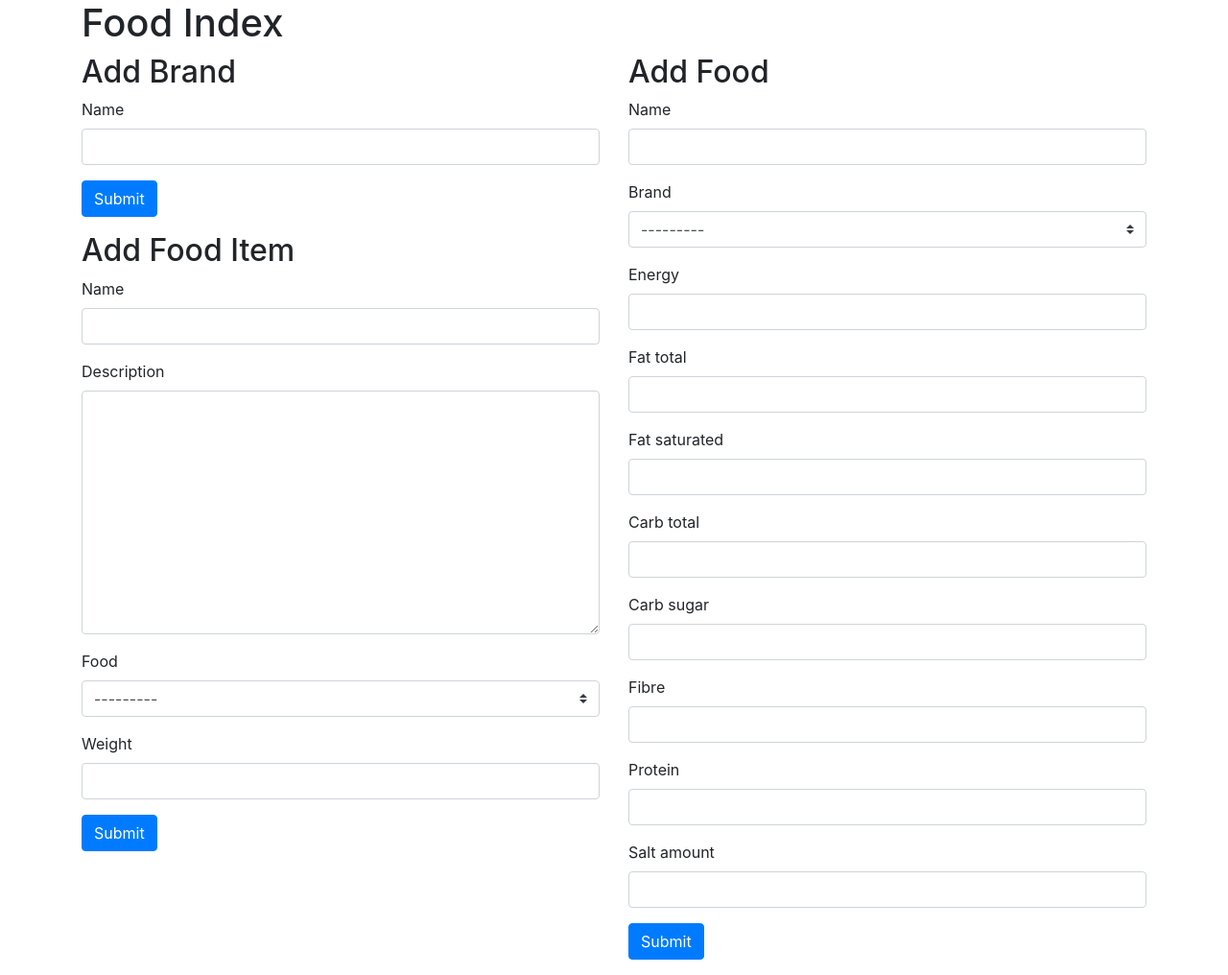
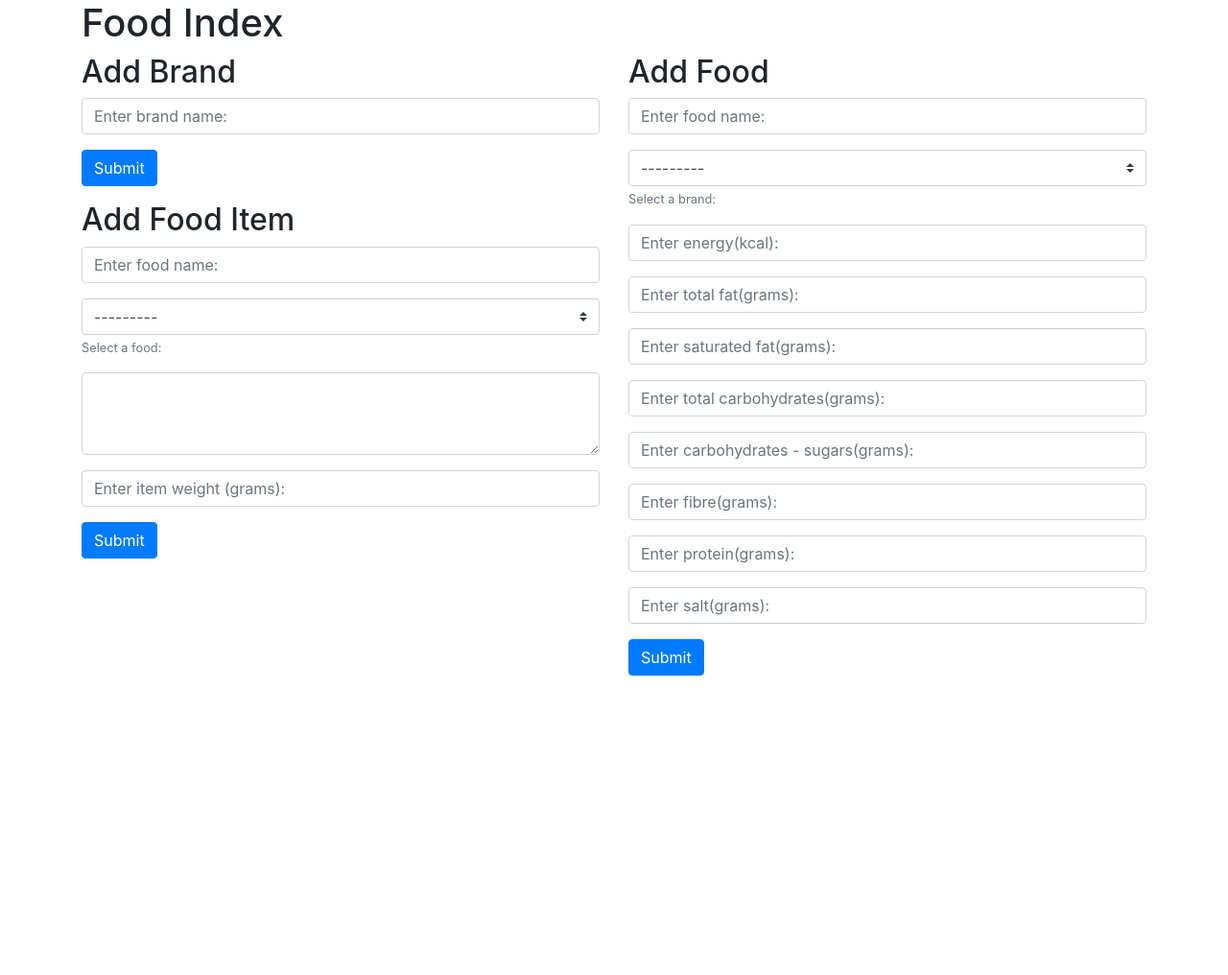
Before and after one commit to Echoic88/Airmed-Nutrition, a Django app: page /food/ in a window 1280 px wide. Shown: the whole page at 96% size. After the commit the page ends 704 px from the top, so only its background shows below. Run offline with Django 3.2, Linux system fonts and the light colour scheme; data that the repository does not hold is empty; some libraries are stand-ins or nearby versions.

Commit message:
Add forms to food index.html Forms app: models: FoodBase model: add verbose names to fields for clarity. change name of "compare_answers" receiver to "calculated_fields"
Forms:
Add placeholders for BrandForm, FoodBaseForm, FoodItemForm.
Add sr-only class to all labels.

templates:
food/index.html - add BrandForm, FoodBaseForm, FoodItem form temporarily

```diff
--- a/food/forms.py
+++ b/food/forms.py
@@ -1,6 +1,6 @@
 from django import forms
 from crispy_forms.helper import FormHelper
-from crispy_forms.layout import Submit
+from crispy_forms.layout import Submit, Layout, Field
 from .models import Brand, FoodBase, FoodItem
 
 
@@ -16,10 +16,13 @@ class BrandForm(forms.ModelForm):
         super().__init__(*args, **kwargs)
         self.helper = FormHelper()
         self.helper.form_id = "id-brandForm"
-        self.helper.form_class = "blueForms"
+        self.helper.label_class = "sr-only"
         self.helper.form_method = "post"
         self.helper.form_action = "food:add_brand"
         self.helper.add_input(Submit("submit", "Submit"))
+        self.helper.layout = Layout(
+            Field("name", placeholder="Enter brand name:")
+        )
 
 
 class FoodBaseForm(forms.ModelForm):
@@ -32,15 +35,45 @@ class FoodBaseForm(forms.ModelForm):
             "name", "brand", "energy", "fat_total", "fat_saturated",
             "carb_total", "carb_sugar", "fibre", "protein", "salt_amount",
         ]
+        help_texts = {
+            "brand":"Select a brand:"
+        }
+        # widgets = {
+        #     "brand": forms.Select(attrs={
+        #         "value": "Select the brand:",
+        #         "selected": True
+        #     })
+        # }
 
     def __init__(self, *args, **kwargs):
         super().__init__(*args, **kwargs)
         self.helper = FormHelper()
         self.helper.form_id = "id-foodBaseForm"
-        self.helper.form_class = "blueForms"
+        self.helper.label_class = "sr-only"
         self.helper.form_method = "post"
         self.helper.form_action = "food:add_food"
         self.helper.add_input(Submit("submit", "Submit"))
+        self.helper.layout = Layout(
+            Field("name", placeholder="Enter food name:"),
+            Field("brand", value="Enter the brand:"),
+            Field("energy", placeholder="Enter energy(kcal):"),
+            Field("fat_total", placeholder="Enter total fat(grams):"),
+            Field(
+                "fat_saturated",
+                placeholder="Enter saturated fat(grams):"
+            ),
+            Field(
+                "carb_total",
+                placeholder="Enter total carbohydrates(grams):"
+            ),
+            Field(
+                "carb_sugar",
+                placeholder="Enter carbohydrates - sugars(grams):"
+            ),
+            Field("fibre", placeholder="Enter fibre(grams):"),
+            Field("protein", placeholder="Enter protein(grams):"),
+            Field("salt_amount", placeholder="Enter salt(grams):"),
+        )
 
 
 class FoodItemForm(forms.ModelForm):
@@ -50,14 +83,23 @@ class FoodItemForm(forms.ModelForm):
     class Meta:
         model = FoodItem
         fields = [
-            "name", "description", "food", "weight",
+            "name", "food", "description", "weight",
         ]
+        help_texts = {
+            "food":"Select a food:"
+        }
 
     def __init__(self, *args, **kwargs):
         super().__init__(*args, **kwargs)
         self.helper = FormHelper()
         self.helper.form_id = "id-foodItemForm"
-        self.helper.form_class = "blueForms"
+        self.helper.label_class = "sr-only"
         self.helper.form_method = "post"
         self.helper.form_action = "food:add_food_item"
         self.helper.add_input(Submit("submit", "Submit"))
+        self.helper.layout = Layout(
+            Field("name", placeholder="Enter food name:"),
+            Field("food"),
+            Field("description", value="Enter a descripton:", rows=3),
+            Field("weight", placeholder="Enter item weight (grams):"),
+        )
--- a/food/models.py
+++ b/food/models.py
@@ -52,21 +52,27 @@ class FoodBase(models.Model):
         null=True
     )
     fat_total = models.DecimalField(
+        "total Fat",
         max_digits=4, decimal_places=2, null=True
     )
     fat_saturated = models.DecimalField(
+        "saturated Fat",
         max_digits=4, decimal_places=2, null=True
     )
     fat_unsaturated = models.DecimalField(
+        "unsaturated Fat",
         max_digits=4, decimal_places=2, null=True
     )
     carb_total = models.DecimalField(
+        "total Carbohydrates",
         max_digits=4, decimal_places=2, null=True
     )
     carb_sugar = models.DecimalField(
+        "carbohydrates (sugars)",
         max_digits=4, decimal_places=2, null=True
     )
     carb_non_sugar = models.DecimalField(
+        "carbohydrates (non-sugars)",
         max_digits=4, decimal_places=2, null=True
     )
     fibre = models.DecimalField(
@@ -76,6 +82,7 @@ class FoodBase(models.Model):
         max_digits=4, decimal_places=2, null=True
     )
     salt_amount = models.DecimalField(
+        "salt",
         max_digits=4, decimal_places=2, null=True
     )
     tags = models.TextField(blank=True)
@@ -95,7 +102,7 @@ class FoodBase(models.Model):
 
 
 @receiver(pre_save, sender=FoodBase)
-def compare_answers(sender, instance, *args, **kwargs):
+def calculated_fields(sender, instance, *args, **kwargs):
     """
     calculate fat_unsaturated and carb_non_sugars
     """
--- a/food/templates/food/index.html
+++ b/food/templates/food/index.html
@@ -1,4 +1,4 @@
-{% extends  "base.html" %}
+{% extends "base.html" %}
 {% load crispy_forms_tags %}
 {% block content %}
 <div class="row">
@@ -7,9 +7,10 @@
     </div>
 </div>
 <div class="row">
-    <div class="col-6">
+    <div class="col-md-6 d-flex flex-column">
         <div class="row">
-            <div class="col">
+            <div class="col-12">
+                <div class="form-container">
                     <h2>Add Brand</h2>
                     {% for message in messages %}
                     <p>{{ message }}</p>
@@ -17,8 +18,10 @@
                     {% crispy brand_form %}
                 </div>
             </div>
+        </div>
         <div class="row">
-            <div class="col">
+            <div class="col-12">
+                <div class="form-container">
                     <h2>Add Food Item</h2>
                     {% for message in messages %}
                     <p>{{ message }}</p>
@@ -27,7 +30,9 @@
                 </div>
             </div>
         </div>
-    <div class="col-6">
+    </div>
+    <div class="col-md-6">
+        <div class="form-container">
             <h2>Add Food</h2>
             {% for message in messages %}
             <p>{{ message }}</p>
@@ -35,4 +40,5 @@
             {% crispy food_base_form %}
         </div>
     </div>
+</div>
 {% endblock %}
```
Lines whose indentation alone changed are shown as unchanged.
